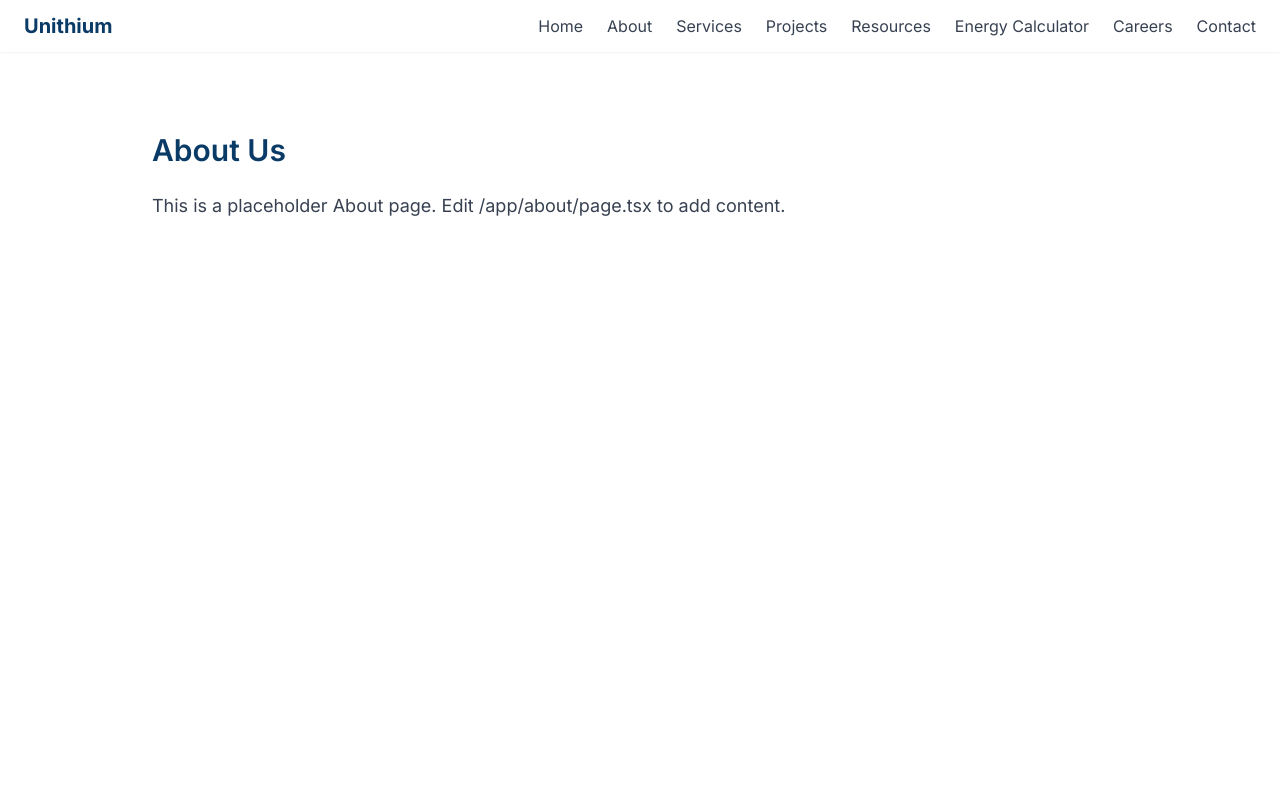
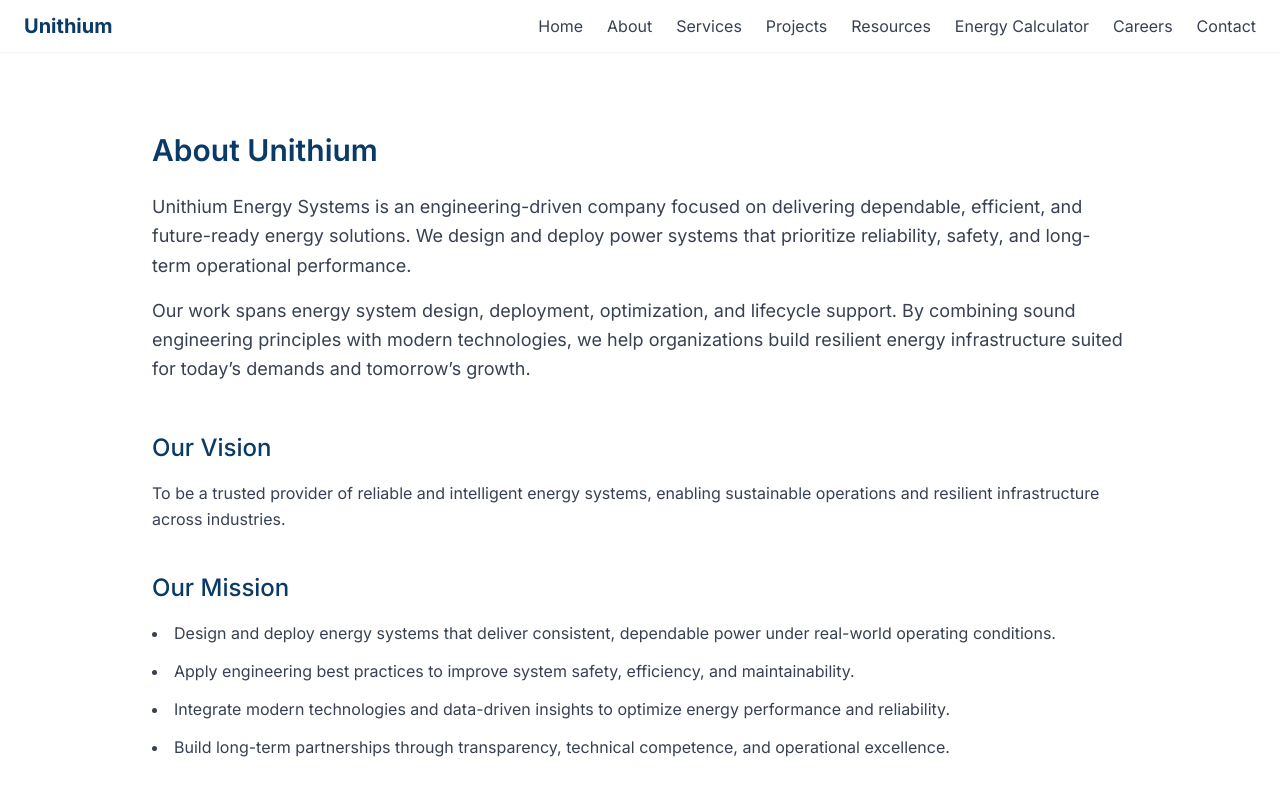
Before and after one commit to devbasit/unithium-starter, a Next.js app: page /about in a window 1280 px wide. Shown: the top 796 px of the page. Built offline with nearby package versions, Linux system fonts and the light colour scheme.

Commit message:
Added missing pages

```diff
--- a/app/about/page.tsx
+++ b/app/about/page.tsx
@@ -1,11 +1,71 @@
+import type { Metadata } from "next";
+
+export const metadata: Metadata = {
+  title: "About Unithium Energy Systems",
+  description:
+    "Learn about Unithium Energy Systems, an engineering-driven company delivering reliable, efficient, and future-ready energy solutions.",
+};
+
 export default function AboutPage() {
   return (
     <main className="py-20">
       <div className="mx-auto max-w-5xl px-6">
-        <h1 className="text-3xl font-semibold text-unithiumBlue">About Us</h1>
-        <p className="mt-6 text-lg text-gray-700">
-          This is a placeholder About page. Edit /app/about/page.tsx to add content.
+        {/* Page Title */}
+        <h1 className="text-3xl font-semibold text-unithiumBlue">
+          About Unithium
+        </h1>
+
+        {/* Intro */}
+        <p className="mt-6 text-lg text-gray-700 leading-relaxed">
+          Unithium Energy Systems is an engineering-driven company focused on
+          delivering dependable, efficient, and future-ready energy solutions.
+          We design and deploy power systems that prioritize reliability,
+          safety, and long-term operational performance.
         </p>
+
+        <p className="mt-4 text-lg text-gray-700 leading-relaxed">
+          Our work spans energy system design, deployment, optimization, and
+          lifecycle support. By combining sound engineering principles with
+          modern technologies, we help organizations build resilient energy
+          infrastructure suited for today’s demands and tomorrow’s growth.
+        </p>
+
+        {/* Vision */}
+        <section className="mt-12">
+          <h2 className="text-2xl font-medium text-unithiumBlue">
+            Our Vision
+          </h2>
+          <p className="mt-4 text-gray-700 leading-relaxed">
+            To be a trusted provider of reliable and intelligent energy systems,
+            enabling sustainable operations and resilient infrastructure across
+            industries.
+          </p>
+        </section>
+
+        {/* Mission */}
+        <section className="mt-10">
+          <h2 className="text-2xl font-medium text-unithiumBlue">
+            Our Mission
+          </h2>
+          <ul className="mt-4 space-y-3 text-gray-700 leading-relaxed list-disc list-inside">
+            <li>
+              Design and deploy energy systems that deliver consistent,
+              dependable power under real-world operating conditions.
+            </li>
+            <li>
+              Apply engineering best practices to improve system safety,
+              efficiency, and maintainability.
+            </li>
+            <li>
+              Integrate modern technologies and data-driven insights to optimize
+              energy performance and reliability.
+            </li>
+            <li>
+              Build long-term partnerships through transparency, technical
+              competence, and operational excellence.
+            </li>
+          </ul>
+        </section>
       </div>
     </main>
   );
--- a/app/careers/page.tsx
+++ b/app/careers/page.tsx
@@ -1,11 +1,51 @@
+import type { Metadata } from "next";
+
+export const metadata: Metadata = {
+  title: "Careers at Unithium Energy Systems",
+  description:
+    "Explore career opportunities at Unithium Energy Systems and be part of building reliable, future-ready energy infrastructure.",
+};
+
 export default function CareersPage() {
   return (
     <main className="py-20">
       <div className="mx-auto max-w-5xl px-6">
-        <h1 className="text-3xl font-semibold text-unithiumBlue">Careers</h1>
-        <p className="mt-6 text-lg text-gray-700">
-          Placeholder Careers page. Add job listings or application info here.
+        <h1 className="text-3xl font-semibold text-unithiumBlue">
+          Careers at Unithium
+        </h1>
+
+        <p className="mt-6 text-lg text-gray-700 leading-relaxed">
+          At Unithium Energy Systems, we are building a team of engineers,
+          technologists, and problem-solvers passionate about reliable and
+          sustainable energy systems.
         </p>
+
+        <p className="mt-4 text-lg text-gray-700 leading-relaxed">
+          We value technical depth, safety-conscious design, and a disciplined
+          engineering mindset. As we grow, we are always interested in working
+          with individuals who share our commitment to operational excellence.
+        </p>
+
+        <section className="mt-12">
+          <h2 className="text-2xl font-medium text-unithiumBlue">
+            Opportunities
+          </h2>
+          <p className="mt-4 text-gray-700 leading-relaxed">
+            We do not have open roles listed at the moment. However, we welcome
+            expressions of interest from professionals in power systems,
+            renewable energy, electrical engineering, software, and operations.
+          </p>
+        </section>
+
+        <section className="mt-10">
+          <h2 className="text-2xl font-medium text-unithiumBlue">
+            Get in Touch
+          </h2>
+          <p className="mt-4 text-gray-700 leading-relaxed">
+            If you are interested in future opportunities, please reach out via
+            our contact page with your background and area of interest.
+          </p>
+        </section>
       </div>
     </main>
   );
--- a/app/contact-us/page.tsx
+++ b/app/contact-us/page.tsx
@@ -1,11 +1,56 @@
-export default function ContactUsPage() {
+import type { Metadata } from "next";
+import Link from "next/link";
+
+
+export const metadata: Metadata = {
+  title: "Contact Unithium Energy Systems",
+  description:
+    "Get in touch with Unithium Energy Systems to discuss energy solutions, partnerships, or general inquiries.",
+};
+
+export default function ContactPage() {
   return (
     <main className="py-20">
       <div className="mx-auto max-w-5xl px-6">
-        <h1 className="text-3xl font-semibold text-unithiumBlue">Contact Us</h1>
-        <p className="mt-6 text-lg text-gray-700">
-          Placeholder Contact page. Add contact form or details here.
+        <h1 className="text-3xl font-semibold text-unithiumBlue">
+          Contact Us
+        </h1>
+
+        <p className="mt-6 text-lg text-gray-700 leading-relaxed">
+          We welcome inquiries related to energy system design, project
+          collaboration, partnerships, and general information about Unithium
+          Energy Systems.
         </p>
+
+        <section className="mt-10">
+          <h2 className="text-2xl font-medium text-unithiumBlue">
+            General Enquiries
+          </h2>
+          <p className="mt-4 text-gray-700 leading-relaxed">
+            For general questions or to start a conversation, please reach out
+            via email:
+          </p>
+
+          <p className="mt-2 text-gray-800 font-medium">
+            unithiumpower@gmail.com
+          </p>
+        </section>
+
+        <section className="mt-10">
+          <h2 className="text-2xl font-medium text-unithiumBlue">
+            Project Discussions
+          </h2>
+          <p className="mt-4 text-gray-700 leading-relaxed">
+            If you are interested in future opportunities, please reach out via our{" "}
+            <Link
+              href="/contact-us"
+              className="text-unithiumBlue hover:underline"
+            >
+              contact page
+            </Link>{" "}
+            with your background and area of interest.
+          </p>
+        </section>
       </div>
     </main>
   );
```
